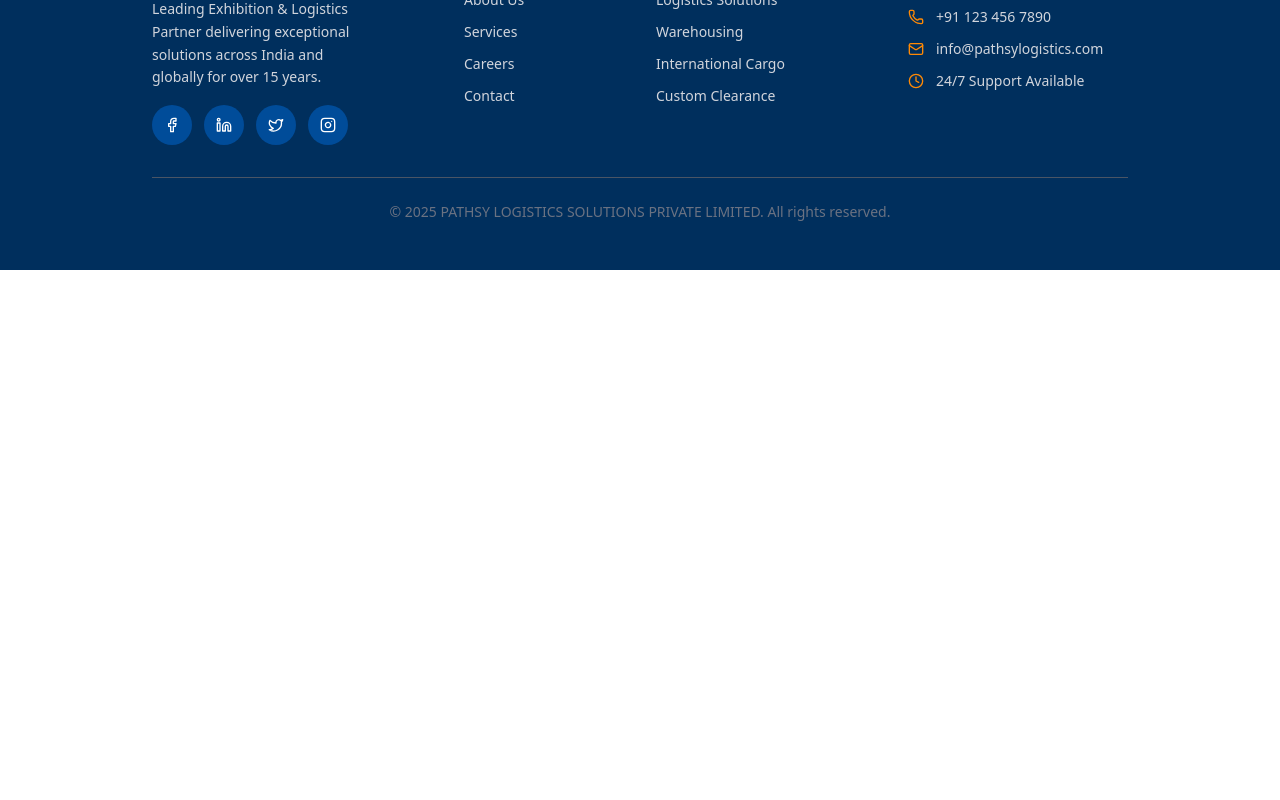
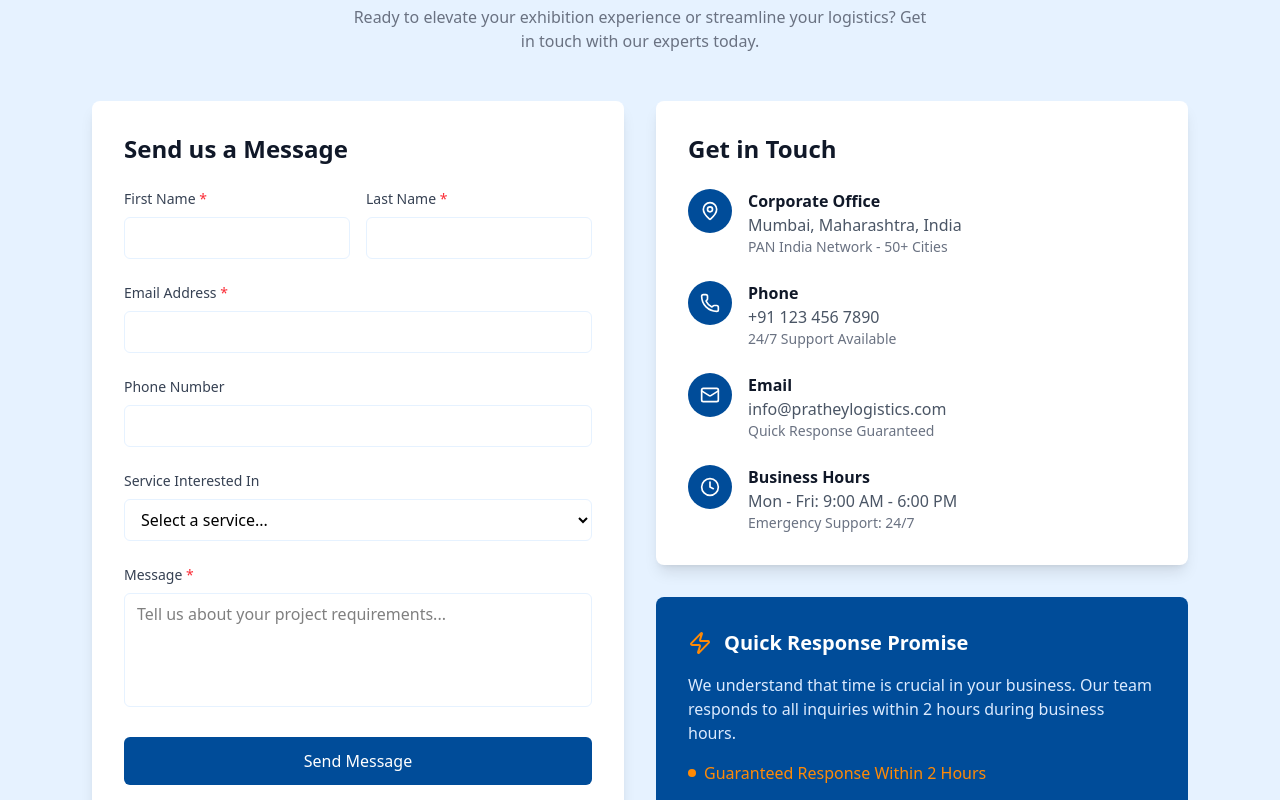
Before and after one commit to vidhisavaliya-1710/PATHSY-LOGISTICS-SOLUTIONS, a React (Vite) app in the folder Pathsy-frontend/: page /contact in a window 1280 px wide. Shown: the part 3280-4080 px from the top of the page. Before the commit the page ends 3550 px from the top, so only its background shows below. Built offline with nearby package versions, Linux system fonts and the light colour scheme.

Commit message:
add contact page

```diff
--- a/Pathsy-frontend/src/pages/Contact.jsx
+++ b/Pathsy-frontend/src/pages/Contact.jsx
@@ -1,9 +1,226 @@
-import React from 'react'
+import React, { useState } from 'react';
+import { MapPin, Phone, Mail, Clock, Zap } from 'lucide-react';
 
-function Contact() {
+export default function Contact() {
+  const [formData, setFormData] = useState({
+    firstName: '',
+    lastName: '',
+    email: '',
+    phone: '',
+    service: '',
+    message: ''
+  });
+
+  const handleInputChange = (e) => {
+    const { name, value } = e.target;
+    setFormData(prev => ({
+      ...prev,
+      [name]: value
+    }));
+  };
+
+  const handleSubmit = () => {
+    console.log('Form submitted:', formData);
+    // Handle form submission here
+  };
+
   return (
-    <div>Contact</div>
-  )
+    <div className="min-h-screen bg-[#e6f2ff] py-12 px-4">
+      <div className="max-w-6xl mx-auto">
+        {/* Header */}
+        <div className="text-center mb-12">
+          <h1 className="text-[36px] font-bold text-gray-900 mb-2">Contact Us</h1>
+          <div className="w-16 h-1 bg-orange-500 mx-auto mb-6"></div>
+          <p className="text-gray-500 max-w-xl  mx-auto">
+Ready to elevate your exhibition experience or streamline your logistics? Get in
+touch with our experts today.          </p>
+        </div>
+
+        <div className="grid lg:grid-cols-2 gap-8 mx-7">
+          {/* Contact Form */}
+          <div className="bg-white rounded-lg shadow-lg p-8">
+            <h2 className="text-2xl font-semibold text-gray-900 mb-6">Send us a Message</h2>
+
+            <div className="space-y-6">
+              {/* Name Fields */}
+              <div className="grid md:grid-cols-2 gap-4">
+                <div>
+                  <label className="block text-sm font-medium text-gray-700 mb-2">
+                    First Name <span className="text-red-500">*</span>
+                  </label>
+                  <input
+                    type="text"
+                    name="firstName"
+                    value={formData.firstName}
+                    onChange={handleInputChange}
+                    className="w-full px-3 py-2 border-[1.5px] border-[#e6f2ff] rounded-md focus:outline-none focus:ring-2 focus:ring-blue-500 focus:border-transparent"
+                  />
+                </div>
+                <div>
+                  <label className="block text-sm font-medium text-gray-700 mb-2">
+                    Last Name <span className="text-red-500">*</span>
+                  </label>
+                  <input
+                    type="text"
+                    name="lastName"
+                    value={formData.lastName}
+                    onChange={handleInputChange}
+                    className="w-full px-3 py-2 border-[1.5px] border-[#e6f2ff] rounded-md focus:outline-none focus:ring-2 focus:ring-[#004c99] focus:border-transparent"
+                  />
+                </div>
+              </div>
+
+              {/* Email */}
+              <div>
+                <label className="block text-sm font-medium text-gray-700 mb-2">
+                  Email Address <span className="text-red-500">*</span>
+                </label>
+                <input
+                  type="email"
+                  name="email"
+                  value={formData.email}
+                  onChange={handleInputChange}
+                  className="w-full px-3 py-2 border-[1.5px] border-[#e6f2ff] rounded-md focus:outline-none focus:ring-2 focus:ring-blue-500 focus:border-transparent"
+                />
+              </div>
+
+              {/* Phone */}
+              <div>
+                <label className="block text-sm font-medium text-gray-700 mb-2">
+                  Phone Number
+                </label>
+                <input
+                  type="tel"
+                  name="phone"
+                  value={formData.phone}
+                  onChange={handleInputChange}
+                  className="w-full px-3 py-2 border-[1.5px] border-[#e6f2ff] rounded-md focus:outline-none focus:ring-2 focus:ring-blue-500 focus:border-transparent"
+                />
+              </div>
+
+              {/* Service */}
+              <div>
+                <label className="block text-sm font-medium text-gray-700 mb-2">
+                  Service Interested In
+                </label>
+                <select
+                  name="service"
+                  value={formData.service}
+                  onChange={handleInputChange}
+                  className="w-full px-3 py-2 border-[1.5px] border-[#e6f2ff] rounded-md focus:outline-none focus:ring-2 focus:ring-blue-500 focus:border-transparent"
+                >
+                  <option value="">Select a service...</option>
+                  <option value="exhibition">Exhibition Services</option>
+                  <option value="logistics">Logistics</option>
+                  <option value="consulting">Consulting</option>
+                  <option value="other">Other</option>
+                </select>
+              </div>
+
+              {/* Message */}
+              <div>
+                <label className="block text-sm font-medium text-gray-700 mb-2">
+                  Message <span className="text-red-500">*</span>
+                </label>
+                <textarea
+                  name="message"
+                  value={formData.message}
+                  onChange={handleInputChange}
+                  rows={4}
+                  placeholder="Tell us about your project requirements..."
+                  className="w-full px-3 py-2 border-[1.5px] border-[#e6f2ff] rounded-md focus:outline-none focus:ring-2 focus:ring-blue-500 focus:border-transparent resize-none"
+                />
+              </div>
+
+              {/* Submit Button */}
+              <button
+                onClick={handleSubmit}
+                className="w-full bg-[#004c99] text-white py-3 px-6 rounded-md hover:bg-[#004c99] transition-colors duration-200 font-medium"
+              >
+                Send Message
+              </button>
+            </div>
+          </div>
+
+          {/* Contact Information */}
+          <div className="space-y-8">
+            <div className="bg-white rounded-lg shadow-lg p-8">
+              <h2 className="text-2xl font-semibold text-gray-900 mb-6">Get in Touch</h2>
+
+              <div className="space-y-6">
+                {/* Corporate Office */}
+                <div className="flex items-start space-x-4">
+                  <div className="bg-[#004c99] p-3 rounded-full">
+                    <MapPin className="w-5 h-5 text-white" />
+                  </div>
+                  <div>
+                    <h3 className="font-semibold text-gray-900">Corporate Office</h3>
+                    <p className="text-gray-600">Mumbai, Maharashtra, India</p>
+                    <p className="text-gray-500 text-sm">PAN India Network - 50+ Cities</p>
+                  </div>
+                </div>
+
+                {/* Phone */}
+                <div className="flex items-start space-x-4">
+                  <div className="bg-[#004c99] p-3 rounded-full">
+                    <Phone className="w-5 h-5 text-white" />
+                  </div>
+                  <div>
+                    <h3 className="font-semibold text-gray-900">Phone</h3>
+                    <p className="text-gray-600">+91 123 456 7890</p>
+                    <p className="text-gray-500 text-sm">24/7 Support Available</p>
+                  </div>
+                </div>
+
+                {/* Email */}
+                <div className="flex items-start space-x-4">
+                  <div className="bg-[#004c99] p-3 rounded-full">
+                    <Mail className="w-5 h-5 text-white" />
+                  </div>
+                  <div>
+                    <h3 className="font-semibold text-gray-900">Email</h3>
+                    <p className="text-gray-600">info@pratheylogistics.com</p>
+                    <p className="text-gray-500 text-sm">Quick Response Guaranteed</p>
+                  </div>
+                </div>
+
+                {/* Business Hours */}
+                <div className="flex items-start space-x-4">
+                  <div className="bg-[#004c99] p-3 rounded-full">
+                    <Clock className="w-5 h-5 text-white" />
+                  </div>
+                  <div>
+                    <h3 className="font-semibold text-gray-900">Business Hours</h3>
+                    <p className="text-gray-600">Mon - Fri: 9:00 AM - 6:00 PM</p>
+                    <p className="text-gray-500 text-sm">Emergency Support: 24/7</p>
+                  </div>
+                </div>
+              </div>
+            </div>
+
+            {/* Quick Response Promise */}
+            <div className="bg-[#004c99] text-white rounded-lg p-8 relative overflow-hidden">
+              <div className="absolute top-4 right-4">
+
+              </div>
+
+              <div className="flex items-center space-x-3 mb-4">
+                <Zap className="w-6 h-6 text-orange-400" />
+                <h3 className="text-xl font-semibold">Quick Response Promise</h3>
+              </div>
+
+              <p className="text-blue-100 mb-4">
+                We understand that time is crucial in your business. Our team responds to all inquiries within 2 hours during business hours.
+              </p>
+
+              <div className="flex items-center space-x-2">
+                <div className="w-2 h-2 bg-orange-400 rounded-full"></div>
+                <span className="text-orange-400 font-medium">Guaranteed Response Within 2 Hours</span>
+              </div>
+            </div>
+          </div>
+        </div>
+      </div>
+    </div>
+  );
 }
-
-export default Contact
--- a/Pathsy-frontend/src/pages/Home.jsx
+++ b/Pathsy-frontend/src/pages/Home.jsx
@@ -4,6 +4,7 @@ import { Quote, Settings } from 'lucide-react';
 import AboutUs from './AboutUs'
 import Services from './Services';
 import HelpAndSupport from './HelpAndSupport';
+import Contact from './Contact';
 
 function Home() {
   return (
@@ -78,6 +79,7 @@ function Home() {
     <AboutUs/>
     <Services/>
     <HelpAndSupport/>
+    <Contact/>
     </>
   );
 }
```
